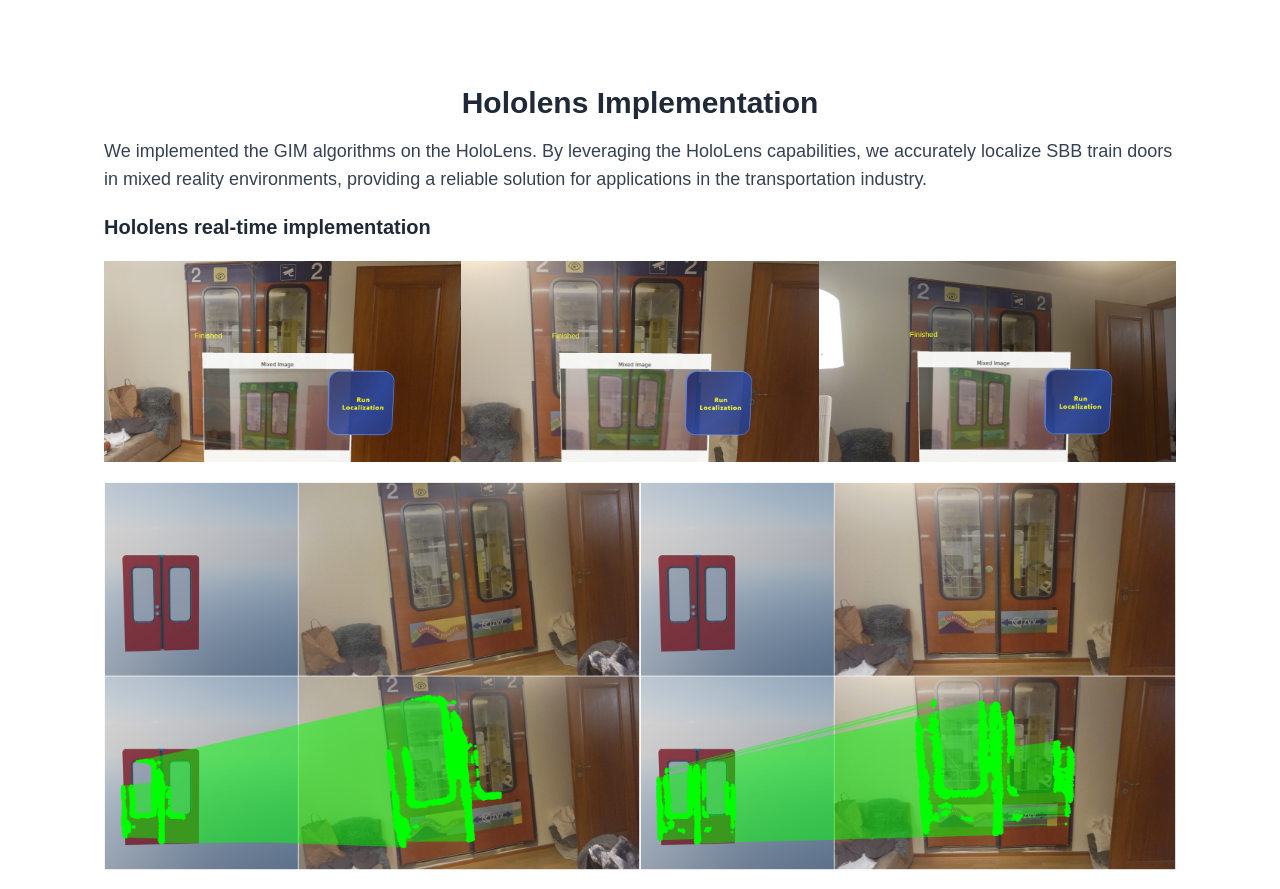
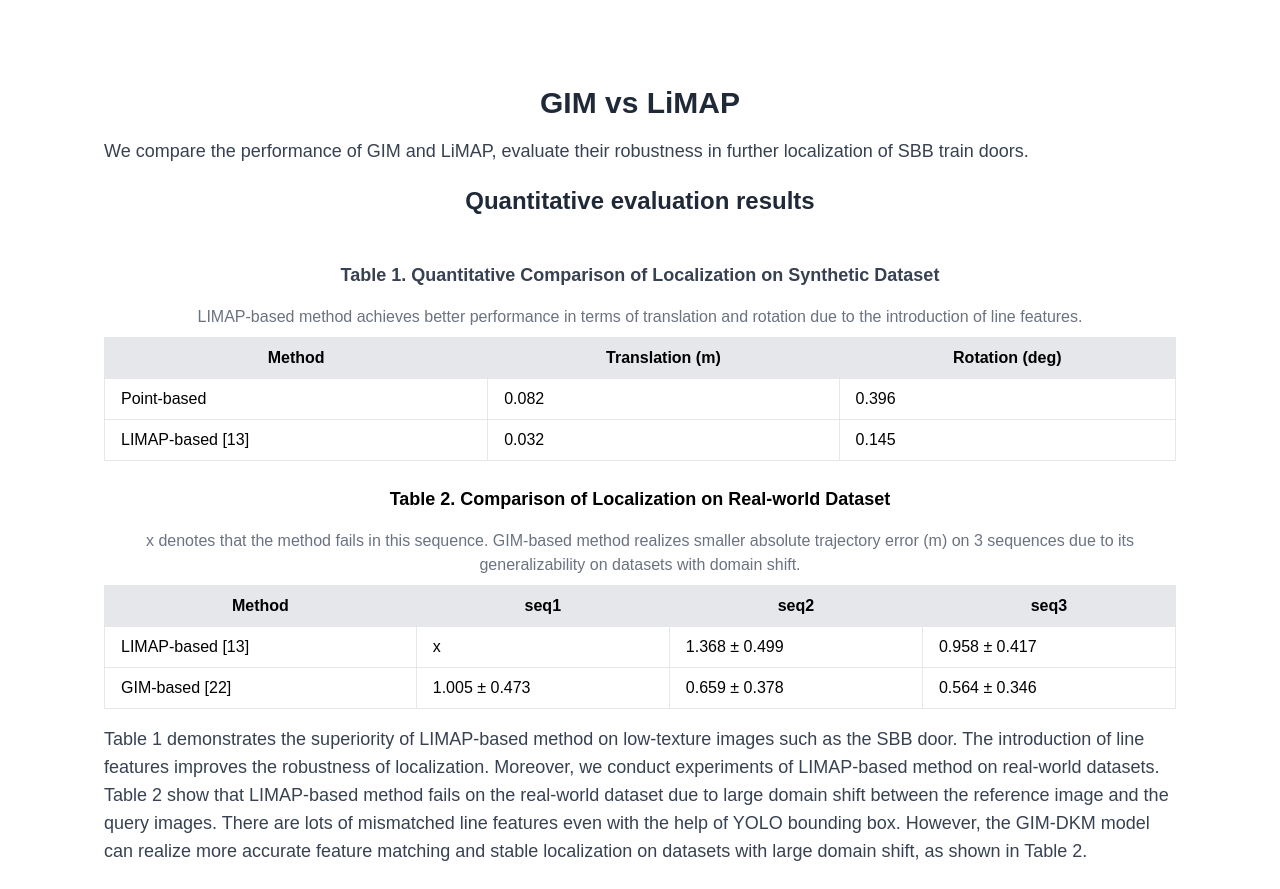
Before and after one commit to Yuk-Haau/course-showcase, a Next.js app: page /course-showcase/ in a window 1280 px wide. Shown: the part 5960-6849 px from the top of the page. Built offline with nearby package versions, Linux system fonts and the light colour scheme; grey boxes are pictures that could not be loaded.

Commit message:
update localization info

```diff
--- a/app/page.tsx
+++ b/app/page.tsx
@@ -344,6 +344,129 @@ export default function Home() {
           </div>
         </div>
 
+        {/* GIM vs LiMAP */}
+        <div className="mt-8 w-full px-6 py-4">
+          <h2 className="text-3xl font-bold text-gray-800 text-center">
+            GIM vs LiMAP
+          </h2>
+          <p className="text-lg text-gray-700 mt-4 max-w-full text-left">
+            We compare the performance of GIM and LiMAP, evaluate their
+            robustness in further localization of SBB train doors.
+          </p>
+          <h3 className="text-2xl font-bold text-gray-800 text-center py-5">
+            Quantitative evaluation results
+          </h3>
+          {/* First Table */}
+          <div className="overflow-x-auto mt-4">
+            <table className="table-auto w-full border text-black">
+              <caption className="text-lg font-bold text-gray-700 my-2">
+                Table 1. Quantitative Comparison of Localization on Synthetic
+                Dataset
+              </caption>
+              <caption className="text-l text-gray-500 my-2">
+                LIMAP-based method achieves better performance in terms of
+                translation and rotation due to the introduction of line
+                features.
+              </caption>
+              <thead>
+                <tr className="bg-gray-200">
+                  <th className="px-4 py-2 border text-black">Method</th>
+                  <th className="px-4 py-2 border text-black">
+                    Translation (m)
+                  </th>
+                  <th className="px-4 py-2 border text-black">
+                    Rotation (deg)
+                  </th>
+                </tr>
+              </thead>
+              <tbody>
+                <tr>
+                  <td className="px-4 py-2 border text-black">Point-based</td>
+                  <td className="px-4 py-2 border text-black">0.082</td>
+                  <td className="px-4 py-2 border text-black">0.396</td>
+                </tr>
+                <tr>
+                  <td className="px-4 py-2 border text-black">
+                    LIMAP-based [13]
+                  </td>
+                  <td className="px-4 py-2 border text-black">0.032</td>
+                  <td className="px-4 py-2 border text-black">0.145</td>
+                </tr>
+              </tbody>
+            </table>
+          </div>
+          {/* Second Table */}
+          <div className="overflow-x-auto mt-4">
+            <table className="table-auto w-full border text-black">
+              <caption className="text-lg font-bold text-black my-2">
+                Table 2. Comparison of Localization on Real-world Dataset
+              </caption>
+              <caption className="text-l text-gray-500 my-2">
+                x denotes that the method fails in this sequence. GIM-based
+                method realizes smaller absolute trajectory error (m) on 3
+                sequences due to its generalizability on datasets with domain
+                shift.
+              </caption>
+              <thead>
+                <tr className="bg-gray-200">
+                  <th className="px-4 py-2 border text-black">Method</th>
+                  <th className="px-4 py-2 border text-black">seq1</th>
+                  <th className="px-4 py-2 border text-black">seq2</th>
+                  <th className="px-4 py-2 border text-black">seq3</th>
+                </tr>
+              </thead>
+              <tbody>
+                <tr>
+                  <td className="px-4 py-2 border text-black">
+                    LIMAP-based [13]
+                  </td>
+                  <td className="px-4 py-2 border text-black">x</td>
+                  <td className="px-4 py-2 border text-black">1.368 ± 0.499</td>
+                  <td className="px-4 py-2 border text-black">0.958 ± 0.417</td>
+                </tr>
+                <tr>
+                  <td className="px-4 py-2 border text-black">
+                    GIM-based [22]
+                  </td>
+                  <td className="px-4 py-2 border text-black">1.005 ± 0.473</td>
+                  <td className="px-4 py-2 border text-black">0.659 ± 0.378</td>
+                  <td className="px-4 py-2 border text-black">0.564 ± 0.346</td>
+                </tr>
+              </tbody>
+            </table>
+          </div>
+          <p className="text-lg text-gray-700 mt-4 max-w-full text-left">
+            Table 1 demonstrates the superiority of LIMAP-based method on
+            low-texture images such as the SBB door. The introduction of line
+            features improves the robustness of localization. Moreover, we
+            conduct experiments of LIMAP-based method on real-world datasets.
+            Table 2 show that LIMAP-based method fails on the real-world dataset
+            due to large domain shift between the reference image and the query
+            images. There are lots of mismatched line features even with the
+            help of YOLO bounding box. However, the GIM-DKM model can realize
+            more accurate feature matching and stable localization on datasets
+            with large domain shift, as shown in Table 2.
+          </p>
+          <h3 className="text-2xl font-bold text-gray-800 text-center py-5">
+            Qualitative Comparisons of Trajectory Estimation
+          </h3>
+          {/* pic */}
+          <div className="flex justify-center w-full">
+            <img
+              src="/course-showcase/pic/IMG_8188.png"
+              alt="GIM vs LiMAP"
+              className="w--full flex-1"
+            />
+          </div>
+          <p className="text-lg text-gray-700 mt-4 max-w-full text-left">
+            Given the reference image from synthetic dataset and a sequence of
+            real-world images, GIM-based method is able to realize stable
+            feature matching and more accurate pose estimation. LIMAP-based
+            method fails to achieve accurate point and line feature matching due
+            to large domain shift, thus leading to the failure on all sequences
+          </p>
+        </div>
+
         {/* Hololens Implementation */}
 
         <div className="mt-8 w-full px-6 py-4">
```
Also changed, not shown: public/pic/IMG_8188.png (added).
